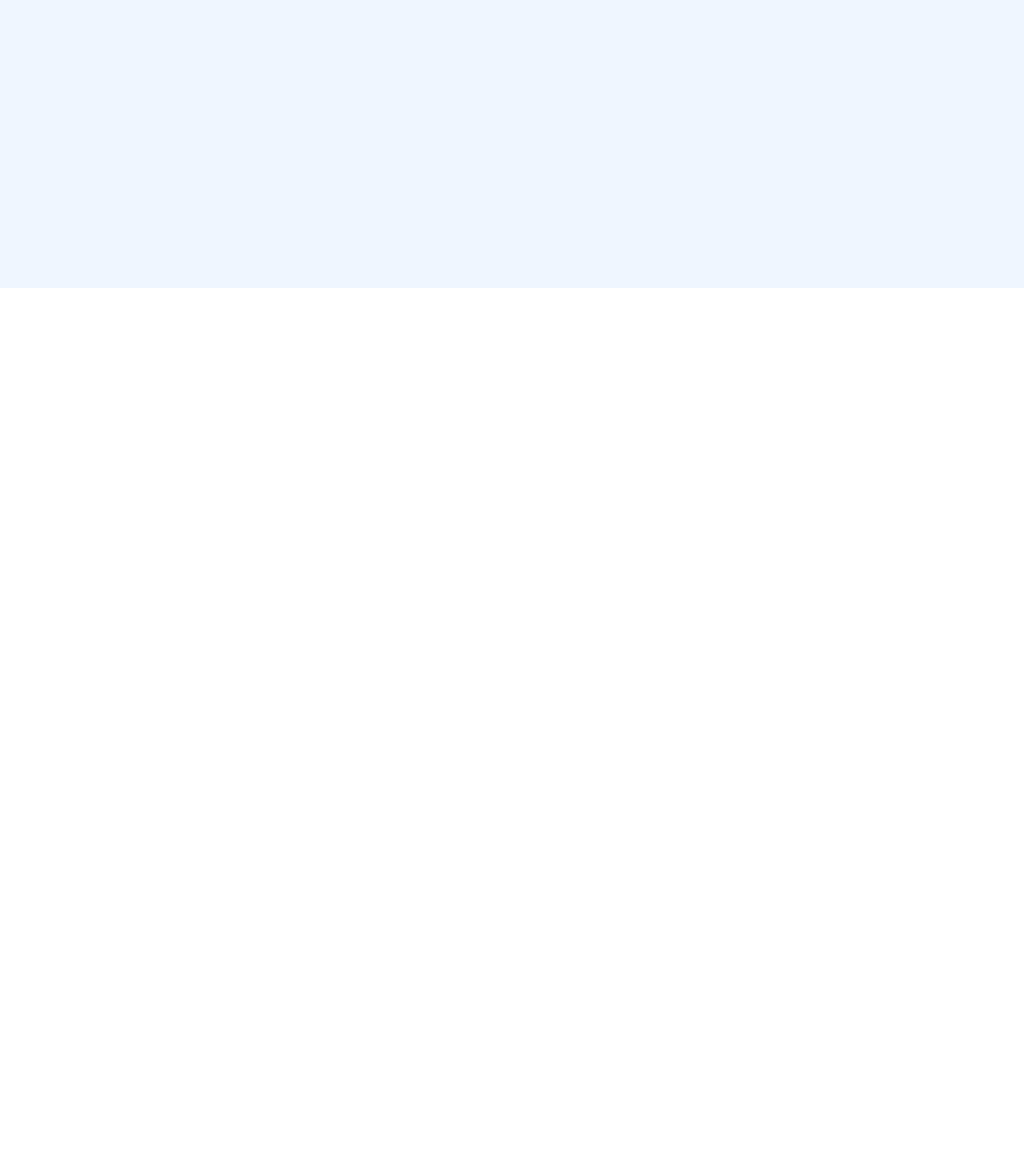
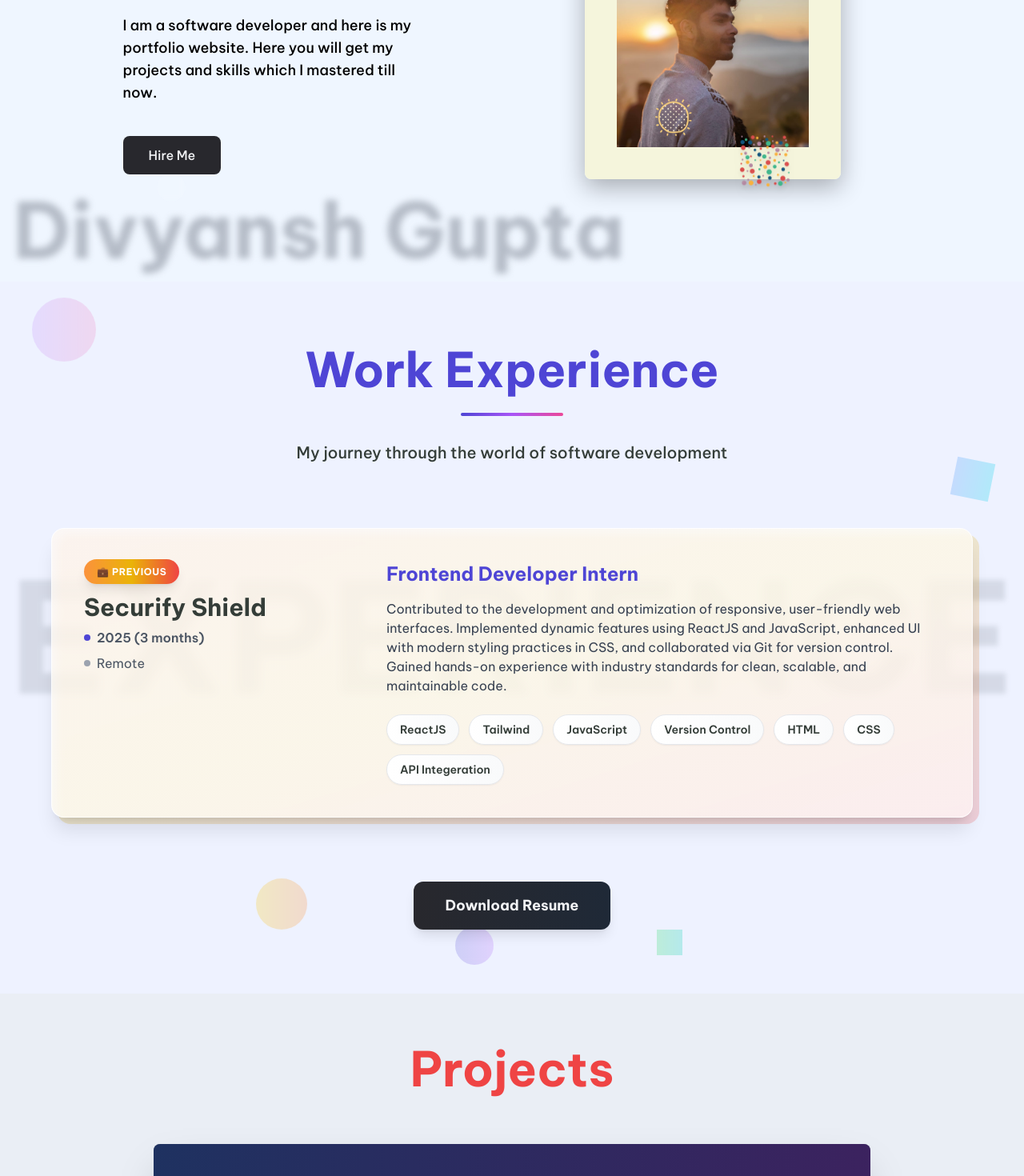
Before and after one commit to ShreedharDynamicCraft/MyPortfolio, a React (Create React App) app: page / in a window 1280 px wide. Shown: the part 440-1910 px from the top of the page at 80% size. Before the commit the page ends 800 px from the top, so only its background shows below. Built offline with nearby package versions, Linux system fonts and the light colour scheme.

Commit message:
minor changes

```diff
--- a/src/App.js
+++ b/src/App.js
@@ -1,16 +1,16 @@
 import React from 'react'
-// import HeroSection from './components/sections/heroSection'
+import HeroSection from './components/sections/heroSection'
 import Navbar from './components/common/navbar'
-// import ProjectSection from './components/sections/projectSection'
-// import WorkExperience from './components/sections/workExp'
+import ProjectSection from './components/sections/projectSection'
+import WorkExperience from './components/sections/workExp'
 
 const App = () => {
   return (
     <div className="min-h-screen bg-blue-50 font-bevietnam overflow-x-hidden">
       <Navbar/>
-      {/* <HeroSection/>
+      <HeroSection/>
       <WorkExperience/>
-      <ProjectSection/> */}
+      <ProjectSection/>
     </div>
   )
 }
```
